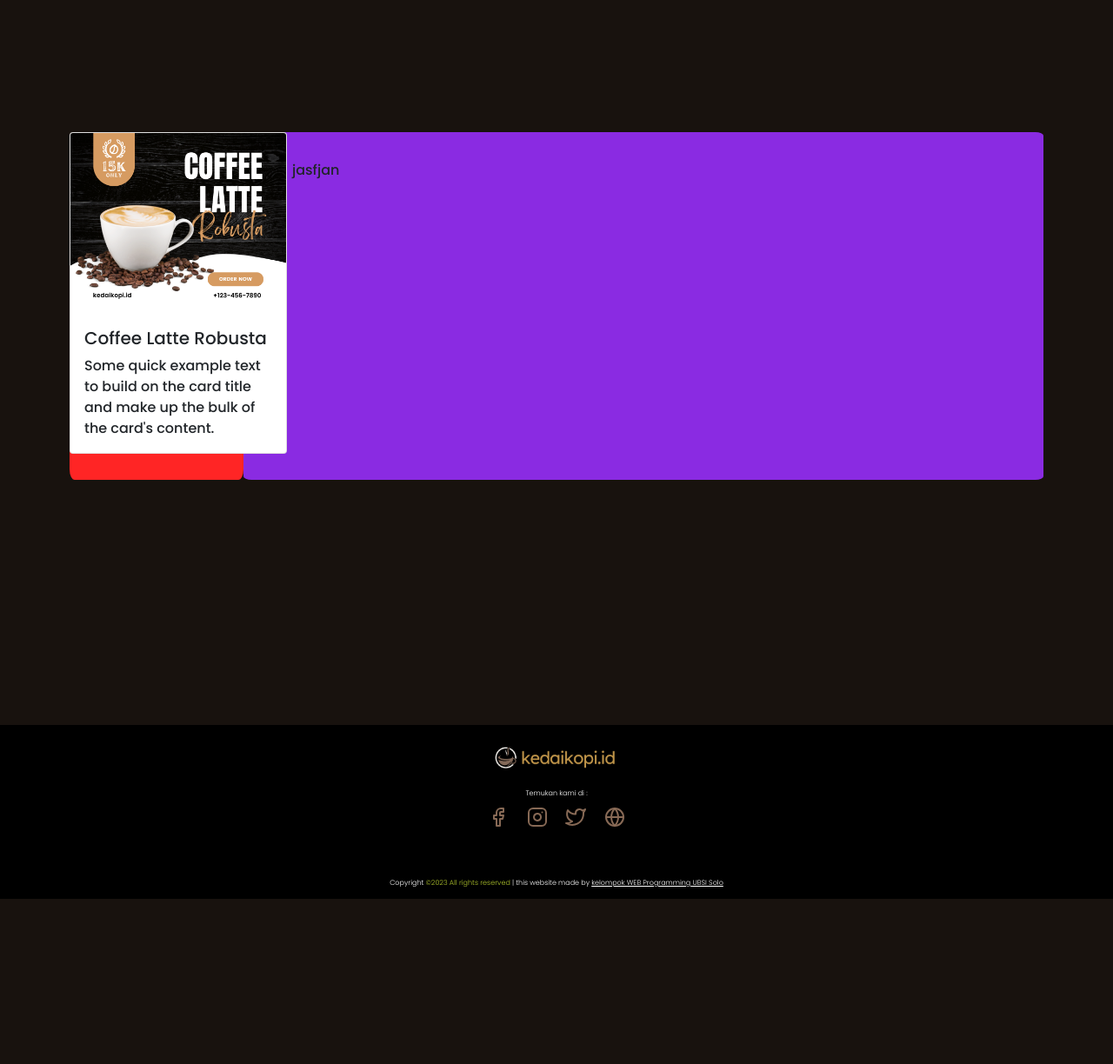
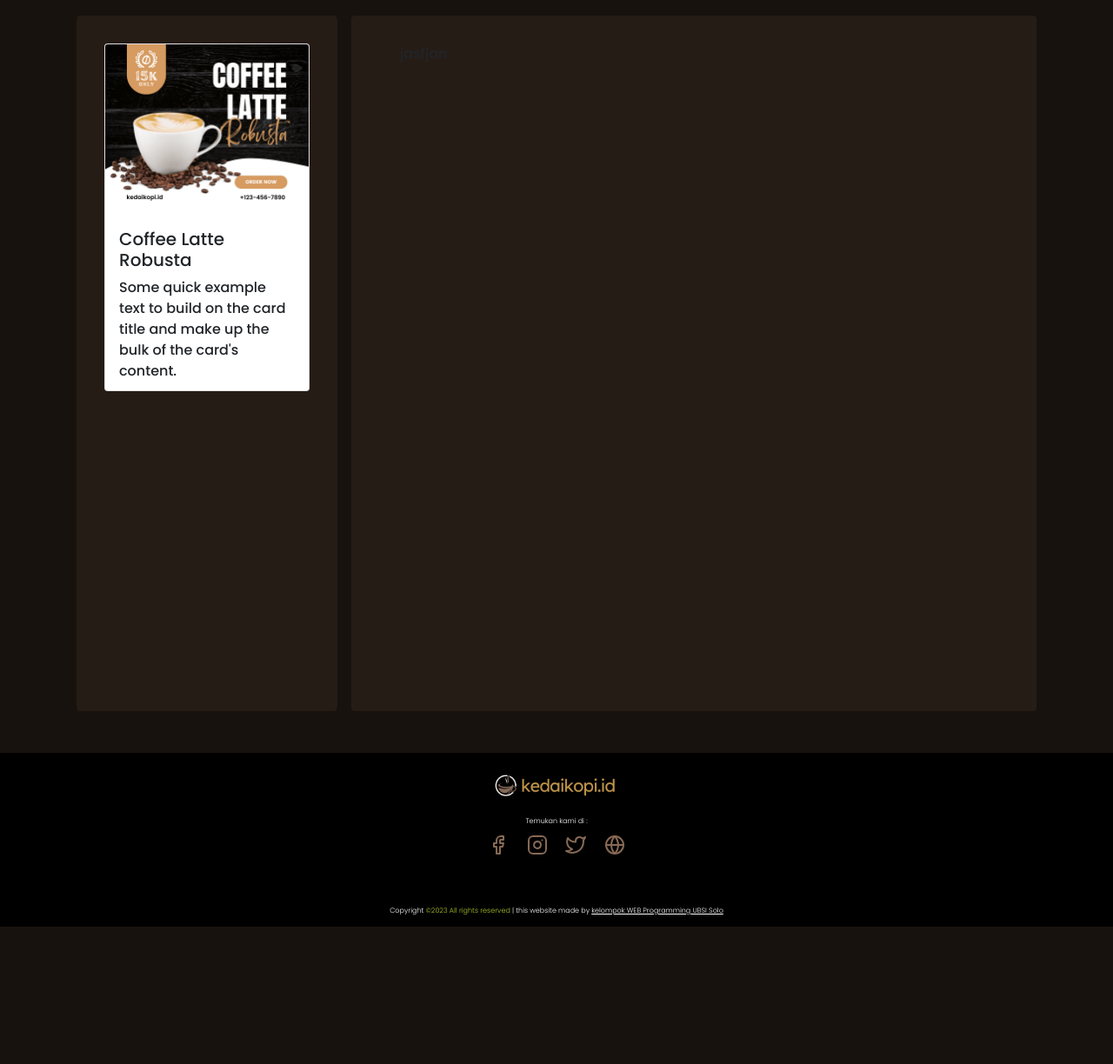
Before and after one commit to hawk-xc/hawk-xc.github.io, a PHP site: page /web_project/menu/menu1.html in a window 1280 px wide. Shown: the part 78-1302 px from the top of the page at 87% size. Run offline with PHP 8.4, Linux system fonts and the light colour scheme.

Commit message:
add menus in css

```diff
--- a/web_project/css/menu-section.css
+++ b/web_project/css/menu-section.css
@@ -12,26 +12,76 @@
 
 .section-hero .container-section-hero {
   width: 100%;
-  height: 500px;
+  height: 800px;
   display: flex;
   margin: 1rem;
+
+  /* flex direction */
+  justify-content: center;
+  align-items: center;
 }
 
 .section-hero .container-section-hero .menu-cover {
   /* padding: 2rem 5%; */
-  width: 200px;
+  width: 300px;
+  height: 800px;
+  border-radius: 1%;
+  background-color: #261c16;
+
+  /* block margin */
+  margin: 0.5rem;
+
+  /* flex direction */
+  display: flex;
+  justify-content: center;
+}
+
+.section-hero .container-section-hero .menu-cover .card {
+  width: 300px;
   height: 400px;
-  border-radius: 3%;
-  background-color: rgb(255, 37, 37);
+
+  /* margin */
+  margin: 2rem;
 }
 
 .section-hero .container-section-hero .menu-detail {
   flex: 1;
+
+  /* block margin  */
+  margin: 0.5rem;
+  box-sizing: border-box;
+
   padding: 2rem 5%;
   width: 25px;
-  border-radius: 1%;
-  height: 400px;
-  background-color: blueviolet;
+  border-radius: 0.5%;
+  height: 800px;
+  background-color: #261c16;
   justify-content: center;
   align-items: center;
 }
+
+/* block 1 */
+.section-hero .container-section-hero .menu-detail .block-1,
+a {
+  text-align: end;
+  color: var(--light);
+}
+
+.section-hero .container-section-hero .menu-detail .block-1 a:hover {
+  color: var(--primary);
+}
+
+/* block 2 */
+.section-hero .container-section-hero .menu-detail .block-2 {
+  display: flex;
+  color: var(--light);
+}
+
+.section-hero .container-section-hero .menu-detail .block-2 .kotak-block {
+  width: 170px;
+  height: 130px;
+  border: 1px solid var(--secondary);
+  border-radius: 5%;
+  margin: 1rem;
+  padding: 0.3rem;
+}
```
